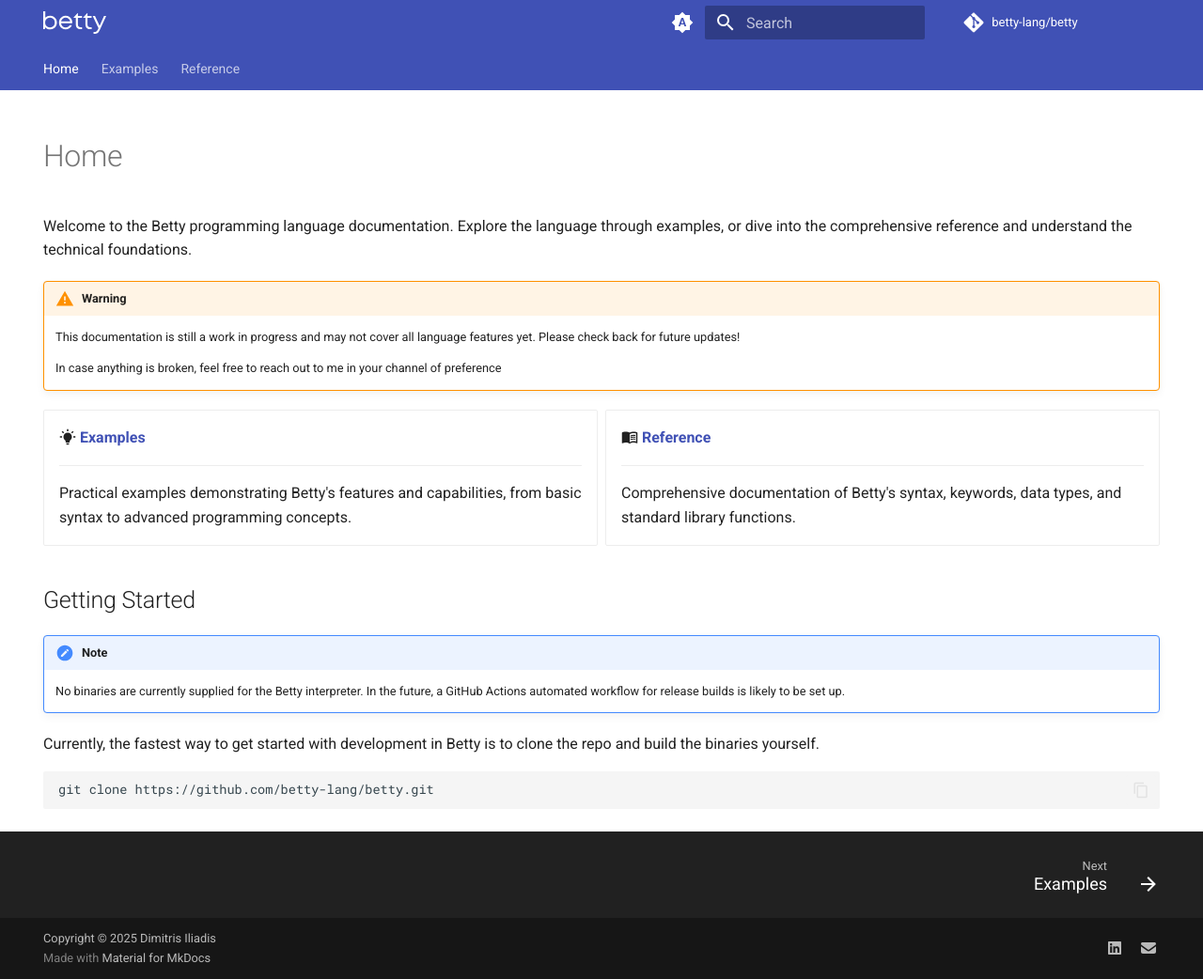
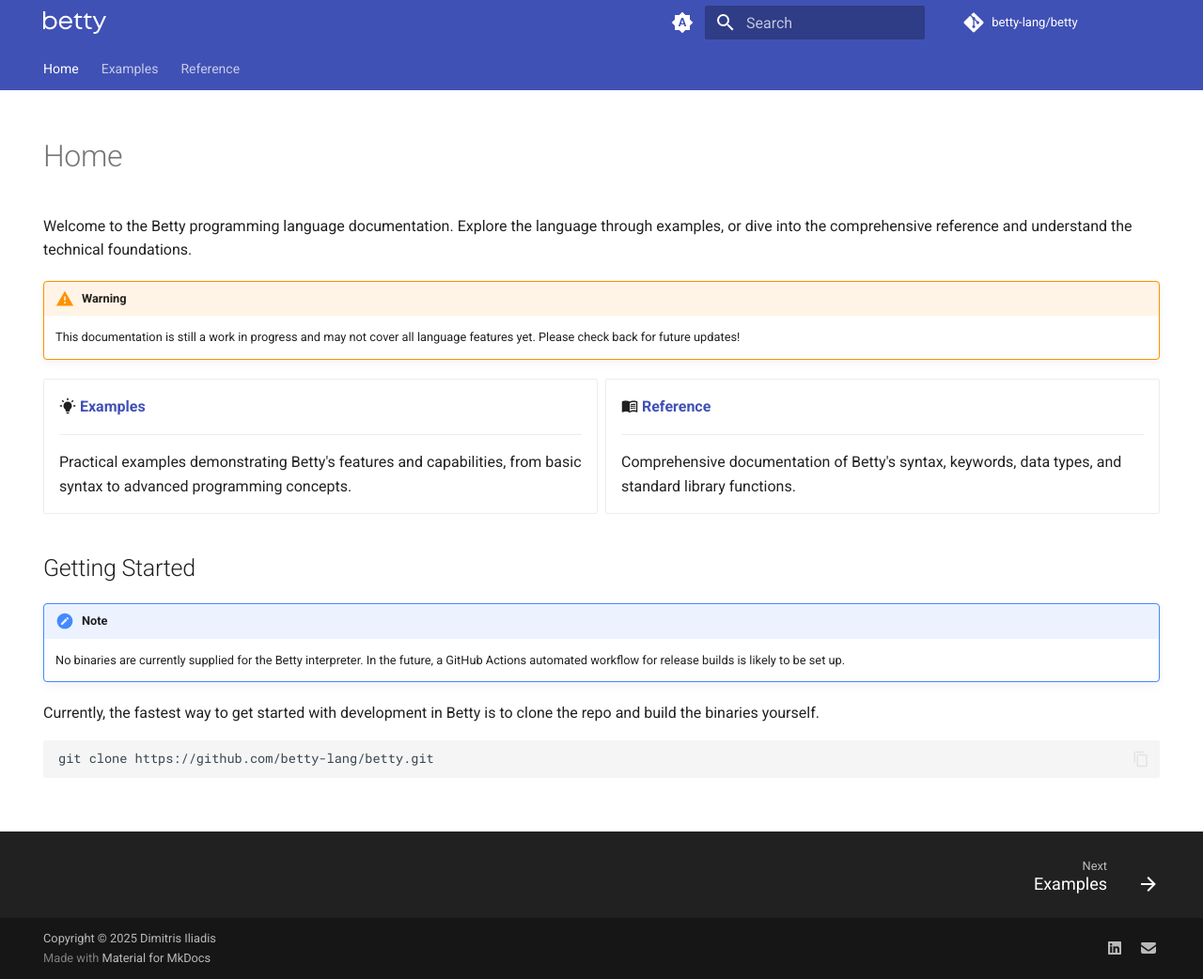
Before and after one commit to betty-lang/betty-docs, an MkDocs documentation site: the page built from docs/index.md, in a window 1280 px wide and 1042 px high. Shown: the whole window at 94% size. Built offline with MkDocs 1.6.1 and Material for MkDocs 9.7.7, drawn with Linux system fonts in a browser that asks for light colours; comment, search, counter and statistics services are not loaded.

Commit message:
Small correction

```diff
--- a/docs/index.md
+++ b/docs/index.md
@@ -8,8 +8,6 @@ Welcome to the Betty programming language documentation. Explore the language th
 
 !!!warning
     This documentation is still a work in progress and may not cover all language features yet. Please check back for future updates!
-
-    In case anything is broken, feel free to reach out to me in your channel of preference
 
 <div class="grid cards" markdown>
 
```
